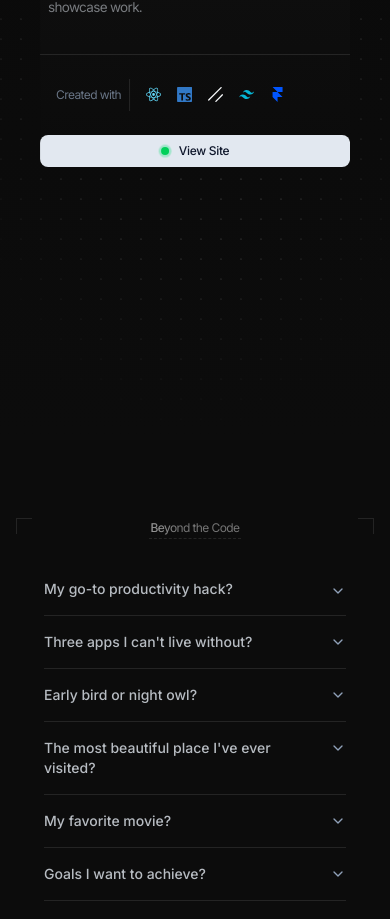
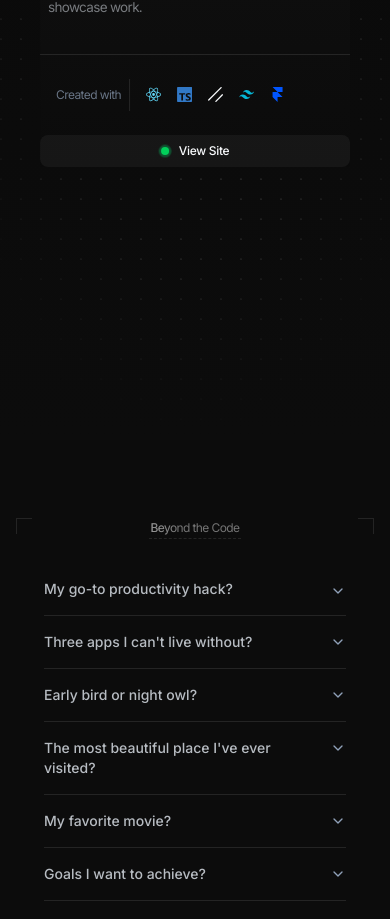
Before and after one commit to hassohamid/Portfolio-V1, a React (Vite) app: page / in a window 390 px wide. Shown: the part 2139-3058 px from the top of the page. Built offline with nearby package versions, Linux system fonts and the light colour scheme.

Commit message:
outlineBtn

```diff
--- a/src/layout/Projects.tsx
+++ b/src/layout/Projects.tsx
@@ -126,8 +126,8 @@ export default function Projects() {
                         <Button
                           asChild
                           size="sm"
-                          variant="default"
-                          className="border-none shadow-md sm:hidden"
+                          variant={isDark ? "outline" : "default"}
+                          className="sm:hidden border-0   "
                         >
                           <a
                             target="_blank"
```
